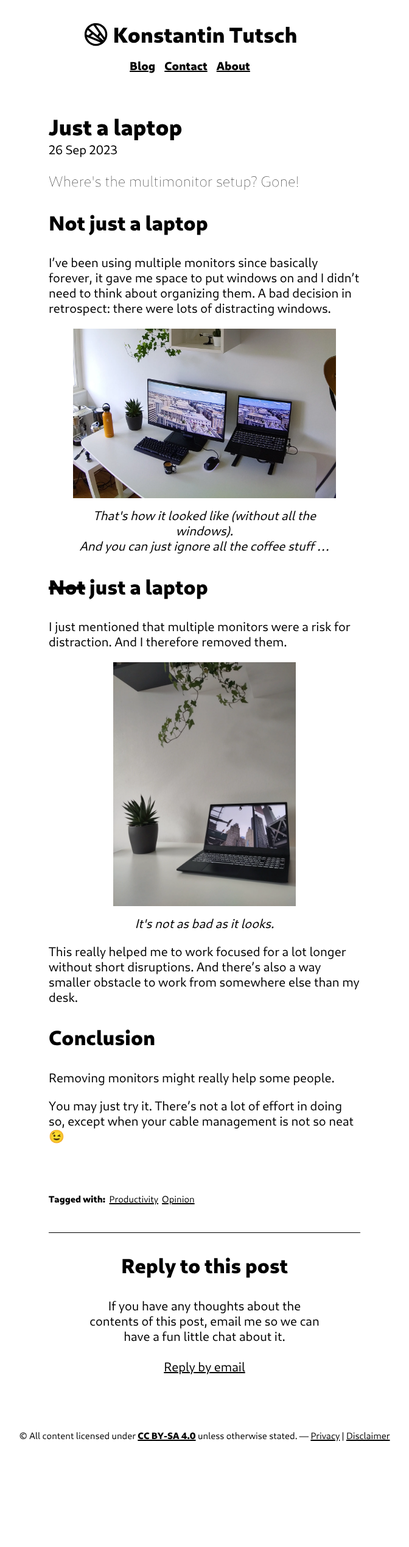
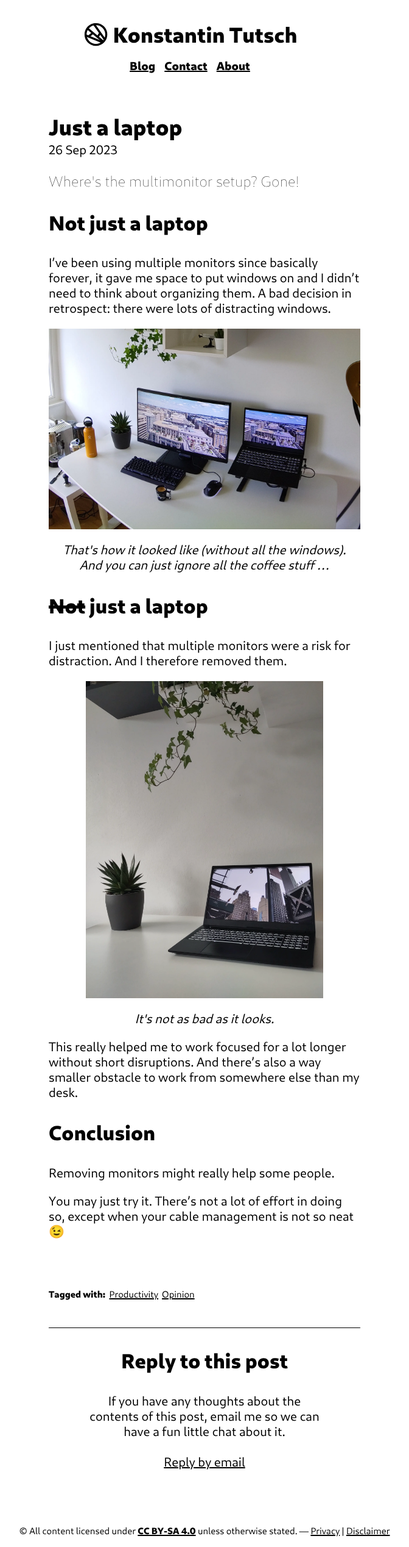
Before and after one commit to konstantintutsch/website, a Jekyll site: the page built from _posts/2023-09-26-just-a-laptop.md, in a window 1280 px wide. Shown: the whole page at 61% size, without its empty margins (304-976 px from the left). Built offline with Jekyll 4.4.1, drawn with Linux system fonts in a browser that asks for light colours; before the commit the page ends 2381 px from its top, so only the background shows below that.

Commit message:
fix size of images

```diff
--- a/_includes/image.html
+++ b/_includes/image.html
@@ -1,4 +1,4 @@
-<figure>
+<figure class="image">
     <img src="/assets/images/{{ include.file }}" alt="{{ include.alt }}">
     <figcaption>{{ include.caption }}</figcaption>
 </figure>
--- a/assets/css/style.css
+++ b/assets/css/style.css
@@ -103,7 +103,7 @@ body { font-family: "Cantarell", sans-serif; } /* font */
 h1, h2, h3, h4, b, nav a { font-weight: 800; } /* weight 800 for bold fonts, better compatibility with Safari */
 
 /* size */
-p, figcaption, li { font-size: 1.3em; }
+p, figure.image, li { font-size: 1.3em; }
 small { font-size: 0.95em; }
 h2 { font-size: 2.3em; }
 h3 { font-size: 2.1em; }
@@ -130,19 +130,18 @@ li { margin: 0.8em; }
 ul { margin: 2em auto 2em 0; }
 
 /* images */
-figure img {
+figure.image { margin: 1em 0 1em 0; }
+figure.image img {
+    display: block;
     max-width: 100%;
     max-height: 25em;
-    margin: auto;
-    display: block;
-    margin: 1em auto 1em auto;
+    margin: 0 auto 1em auto;
 }
-figcaption {
-    width: 100%;
+figure.image figcaption {
     display: block;
     text-align: center;
     font-style: italic;
-    margin-bottom: 1em;
+    margin: 0 auto 0 auto;
 }
 
 
```
